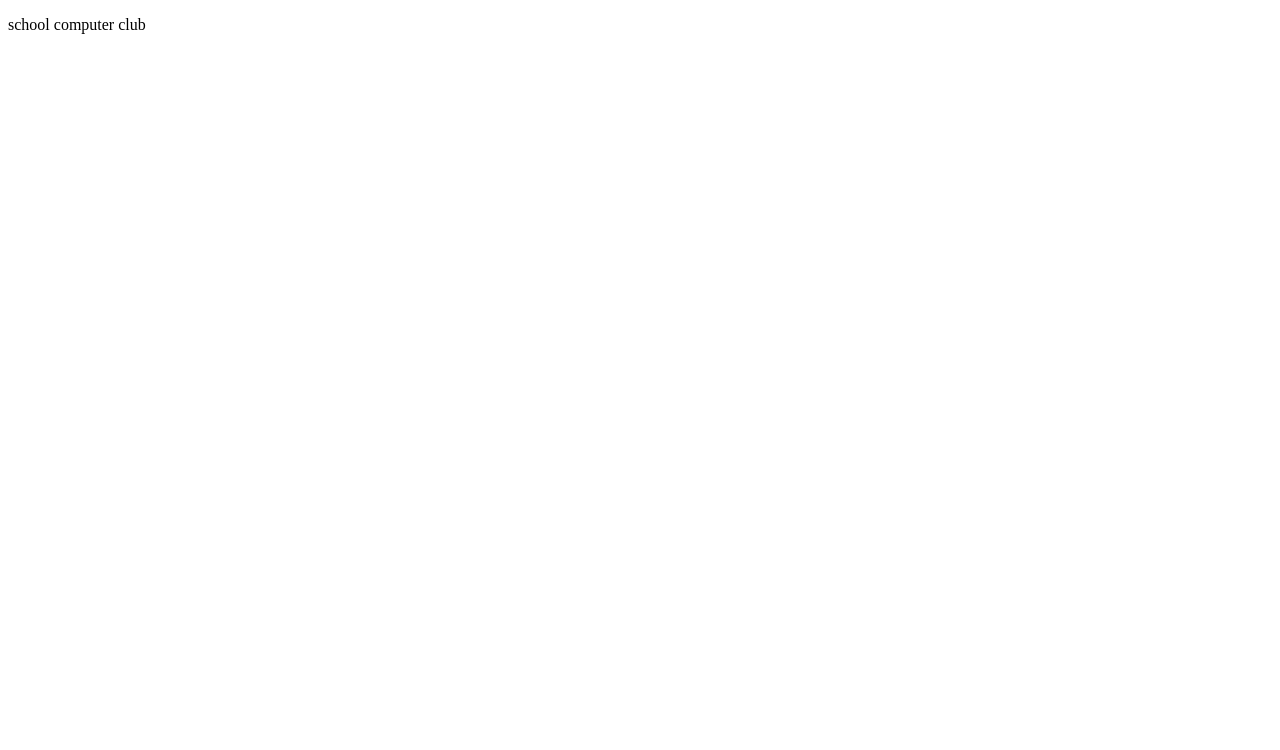
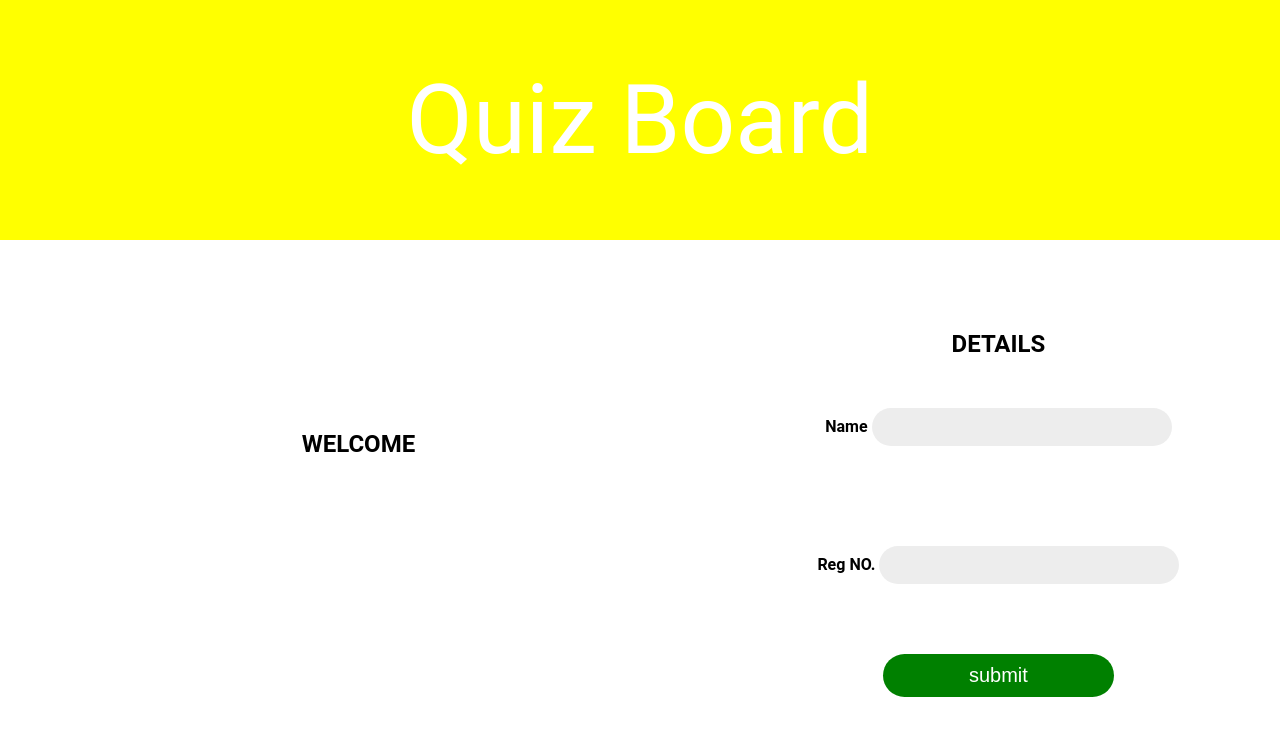
Before and after one commit to JamesMusembi/IP3, a plain HTML site: page index.html in a window 1280 px wide. Drawn offline with Linux system fonts and the light colour scheme.

Commit message:
feature:login-added login page

```diff
--- a/index.css
+++ b/index.css
@@ -0,0 +1,147 @@
+*{
+    padding: 0;
+    margin: 0;
+    box-sizing: border-box;
+}
+
+
+body{
+    font-family: 'Roboto', sans-serif;
+    overflow-x: hidden;
+}
+
+.success{
+    color: var(--green-color);
+}
+
+.fair{
+    color: #DD8D14;
+}
+
+.poor{
+    color: red;
+}
+
+
+
+.header{
+    background: yellow;
+    display: flex;
+    justify-content: center;
+    align-items: center;
+    height: 30vh;
+    color: white;
+    max-width: 100vw;
+    width: 100vw;
+}
+
+.header h1{
+    font-family: Roboto;
+    font-size: 96px;
+    font-style: normal;
+    font-weight: 400;
+    line-height: 113px;
+    letter-spacing: 0em;
+    text-align: left;
+
+}
+
+.body, .login, .results
+{
+    max-width: 100%;
+    width: 100%;
+    margin-top: 40px;
+}
+.login{
+    display: flex;
+    justify-content: space-between;
+}
+.logip{
+    display: flex;
+    flex-direction: column;
+    justify-content: end;
+    /* background-color: red; */
+    margin-right: 150px;
+    font-size: 20px;
+    font-weight: 600;
+}
+.logip p{
+    font-size: 30px;
+    margin: 10px;
+}
+
+#login-form{
+    width: 50%;
+    padding: 20px;
+    border-radius: 20px;
+    margin: 30px;
+    display: flex;
+    flex-direction: column;
+    align-items: center;
+}
+.loginp1{
+    width: 50%;
+    text-align: center;
+    margin: 100px;
+    padding: 50px;
+}
+.mb-3{
+    margin: 50px;
+}
+#login-form .common-btn{
+    width: 50%;
+    background-color: green;
+}
+.form-holder h2{
+    text-align:  center;
+}
+.form-control{
+    width: 300px;
+}
+
+.input-holder {
+    display: flex;
+    flex-direction: column;
+    margin-top: 10px;
+}
+
+.input-holder label{
+    margin: 8px 0;
+    font-size: 16px;
+}
+
+.mb-3 input {
+    outline: none;
+    border-radius: 50px;
+    padding: 10px;
+    /*margin: 10px 0;*/
+    background: #EDEDED;
+    border: none;
+    font-size: 16px;
+    font-weight: 400;
+}
+
+.common-btn{
+    /* display: flex;
+    justify-content: space-between; */
+    background: var(--green-color);
+    color: white;
+    border-radius: 50px;
+    border: none;
+    outline: none;
+    padding: 10px 25px;
+    font-size: 20px;
+    margin-top: 20px;
+    cursor: pointer;
+    text-decoration: none;
+}
+
+.body{
+    display: flex;
+    flex: 1;
+}
+
+.results{
+    display: flex;
+    flex: 1;
+}
--- a/index.html
+++ b/index.html
@@ -4,9 +4,31 @@
     <meta charset="UTF-8">
     <meta http-equiv="X-UA-Compatible" content="IE=edge">
     <meta name="viewport" content="width=device-width, initial-scale=1.0">
-    <title>JAVASCRIPT QUIZ</title>
+    <title>Quiz Board</title>
+    <link rel="stylesheet" href="index.css">
 </head>
 <body>
-   <P>school computer club</P>
+    <header>
+        <DIV class="header">
+            <h1>Quiz Board</h1>
+        </DIV>
+    </header>
+    <div class="login">
+       <div class="loginp1"> <h2>WELCOME</h2></div>
+        <form id="login-form">
+            <h2>DETAILS</h2>
+            <div class="mb-3">
+                <label for="name" class="form-label"><strong> Name</strong></label>
+                <input type="text" class="form-control" id="name"aria-describedby="emailHelp">
+            </div>
+            <div class="mb-3">
+                <label for="regNo" class="form-label"> <strong>Reg NO.</strong> </label>
+                <input type="text" class="form-control" id="regNo">
+            </div>
+            <button type="submit" class="common-btn">submit</button>
+        </form>
+    </div>
+
+
 </body>
 </html>
```
